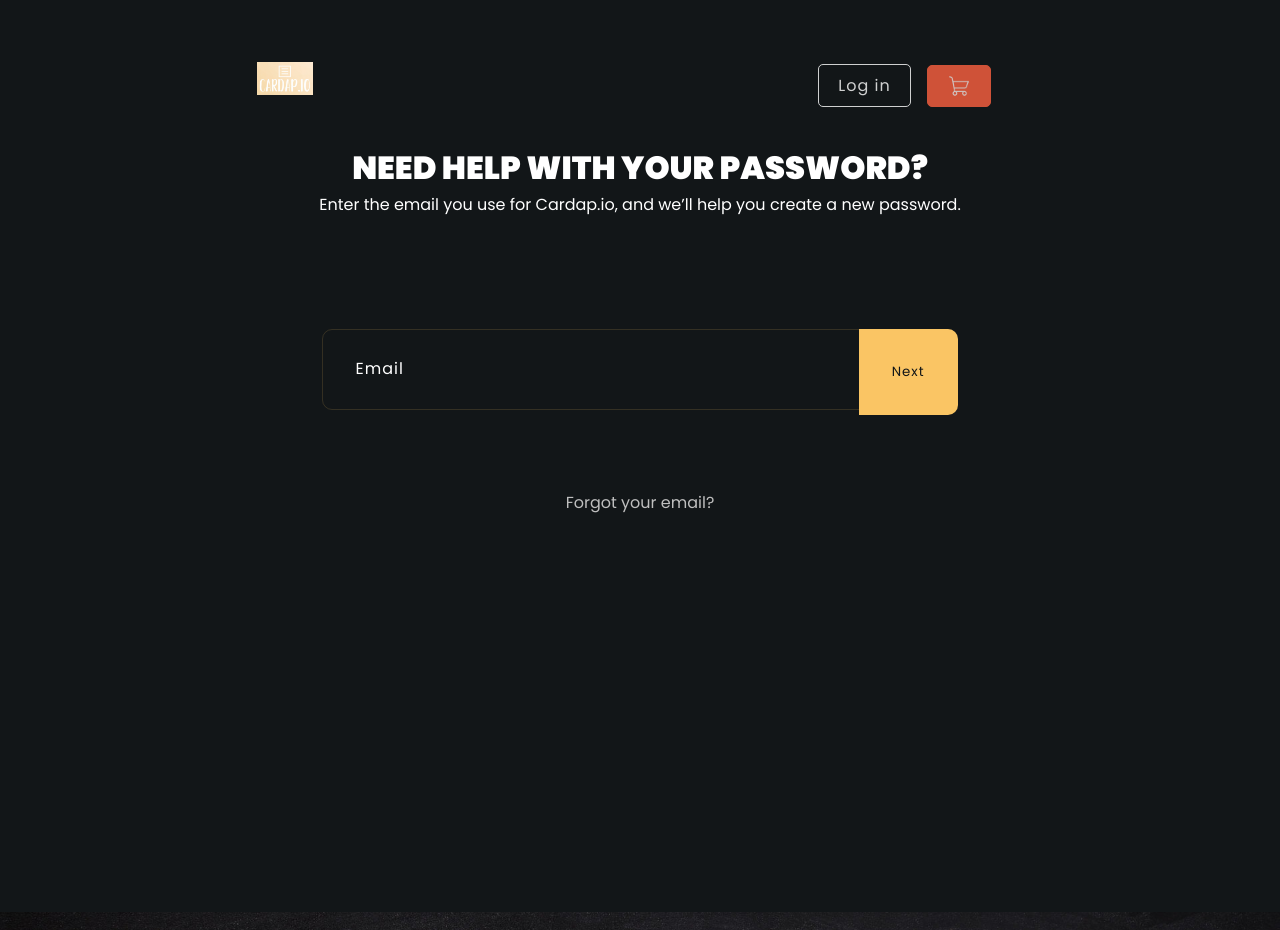
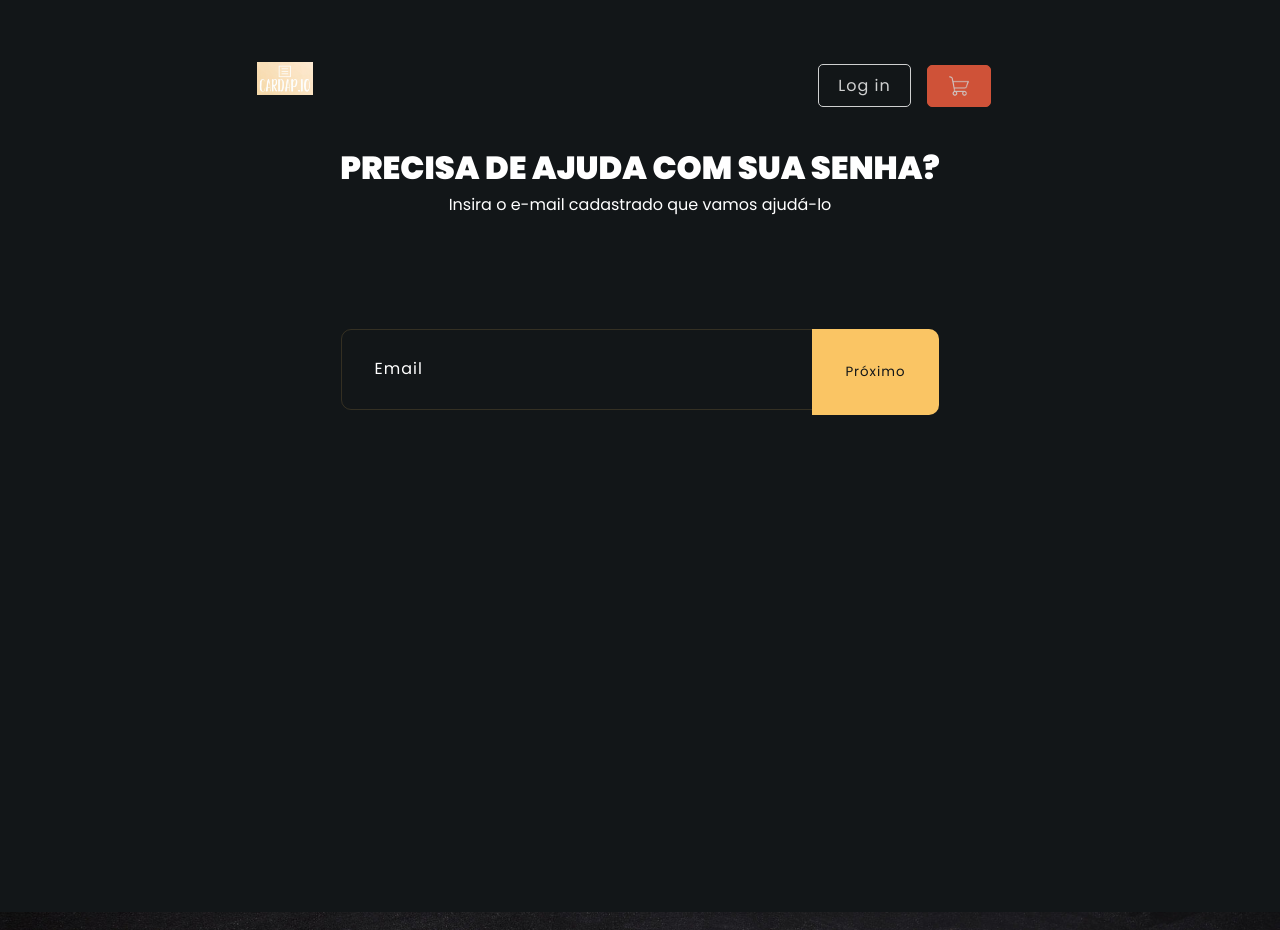
Before and after one commit to gabrieljoseb/cardap-io, a React (Create React App) app: page /password-recovery in a window 1280 px wide. Built offline with nearby package versions, Linux system fonts and the light colour scheme.

Commit message:
english -> portuguese

```diff
--- a/src/routes/passRecovery/PasswordRecovery.css
+++ b/src/routes/passRecovery/PasswordRecovery.css
@@ -58,6 +58,7 @@
 
 .forgot-pass-input:focus-visible {
   outline: 1px solid var(--yellow);
+  color: var(--white);
 }
 .forgot-pass-btn {
   cursor: pointer;
--- a/src/routes/passRecovery/PasswordRecovery.js
+++ b/src/routes/passRecovery/PasswordRecovery.js
@@ -1,5 +1,4 @@
 import React from "react";
-import { Link } from "react-router-dom";
 
 export default class PasswordRecovery extends React.Component {
   render() {
@@ -8,17 +7,15 @@ export default class PasswordRecovery extends React.Component {
       <main className="password-recovery-main">
         <section className="pass-recovery-section">
           <section className="pass-recovery-title">
-            <h1>Need help with your password?</h1>
+            <h1>Precisa de ajuda com sua senha?</h1>
             <p>
-              Enter the email you use for Cardap.io, and we’ll help you create
-              a new password.
+              Insira o e-mail cadastrado que vamos ajudá-lo
             </p>
           </section>
           <section className="forgot-pass-submit-section">
             <input className="forgot-pass-input" type="email" placeholder="Email"></input>
-            <button className="forgot-pass-btn">Next</button>
+            <button className="forgot-pass-btn">Próximo</button>
           </section>
-          <Link className="forgot-email" to="/">Forgot your email?</Link>
         </section>
       </main>
     );
--- a/src/routes/payment/CheckoutPayment.js
+++ b/src/routes/payment/CheckoutPayment.js
@@ -40,7 +40,7 @@ const CheckoutPayment = ({ totalPayment }) => {
     if (!value.month || value.month > 12 || value.month < 1) {
       errors.year = "Please enter valid month"
     }
-    if (!value.year || value.year > 28 || value.year < 17) {
+    if (!value.year || value.year < 23) {
       errors.year = "Please enter valid year"
     }
     return errors;
@@ -50,18 +50,16 @@ const CheckoutPayment = ({ totalPayment }) => {
       {submit && Object.keys(formError).length === 0 ?
         <article className="success-payment">
           <section className="success-payment-title">
-            <h2>Your food is on the way!</h2>
-            <p>Thank you for the order. We will update your order status once the restraurant confirms it. </p>
+            <h2>Pedido realizado!</h2>
+            <p>Em breve o garçom irá trazer seu pedido</p>
           </section>
           <img src={Tick} alt="" aria-hidden="true"/>
           <section className="payment-details">
-            <p>Amount paid: <span>{totalPayment} $</span></p>
-            <p>Transaction id: <span>{transactionId}</span></p>
-            <h3>Est. delivery time: 24mins.</h3>
+            <p>Total: <span>{totalPayment} $</span></p>
+            <p>ID da transação: <span>{transactionId}</span></p>
           </section>
           <section className="success-payment-redirection">
-            <Link className="active-button-style" to="/order" onClick={ResetLocation}>Track my order</Link>
-            <Link to="/menu" onClick={ResetLocation}>Order something else</Link>
+            <Link className="active-button-style" to="/menu" onClick={ResetLocation}>Fazer outro pedido</Link>
           </section>
         </article> :
         <article className="choose-payment">
```
